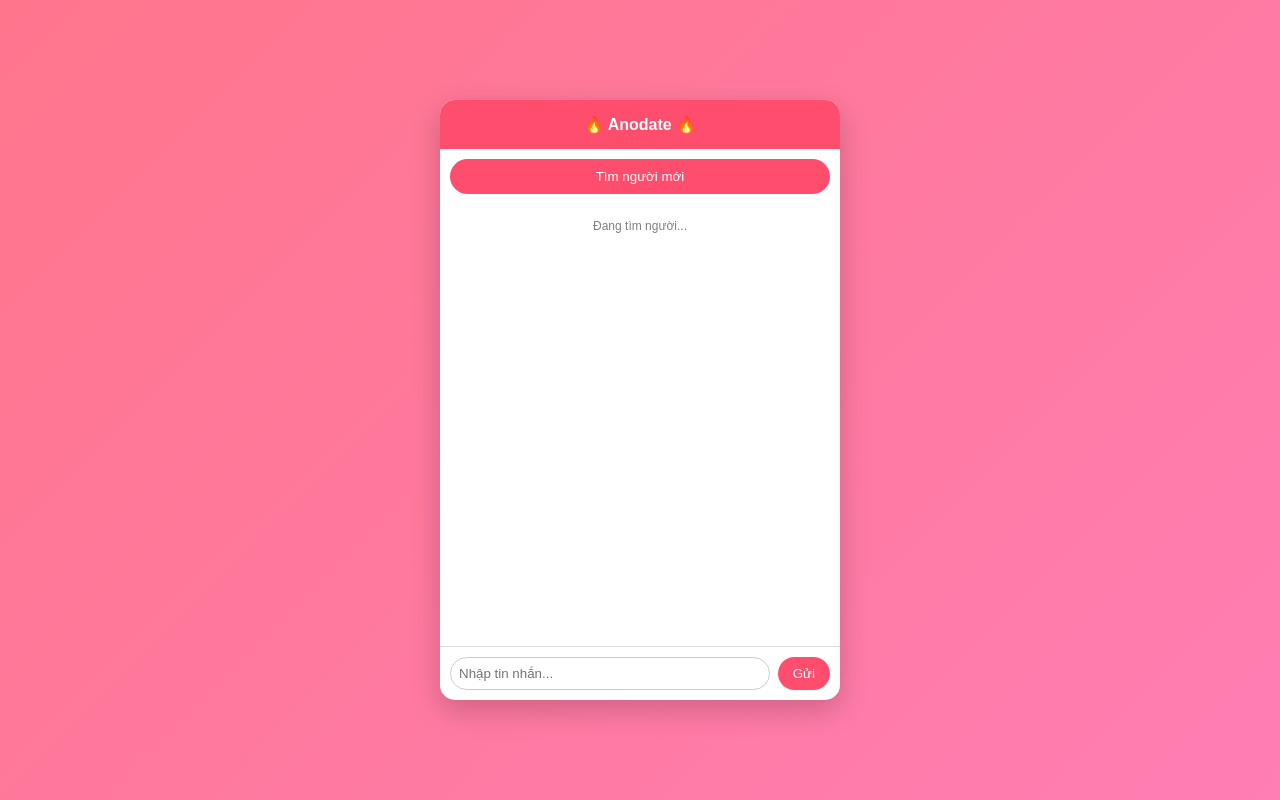
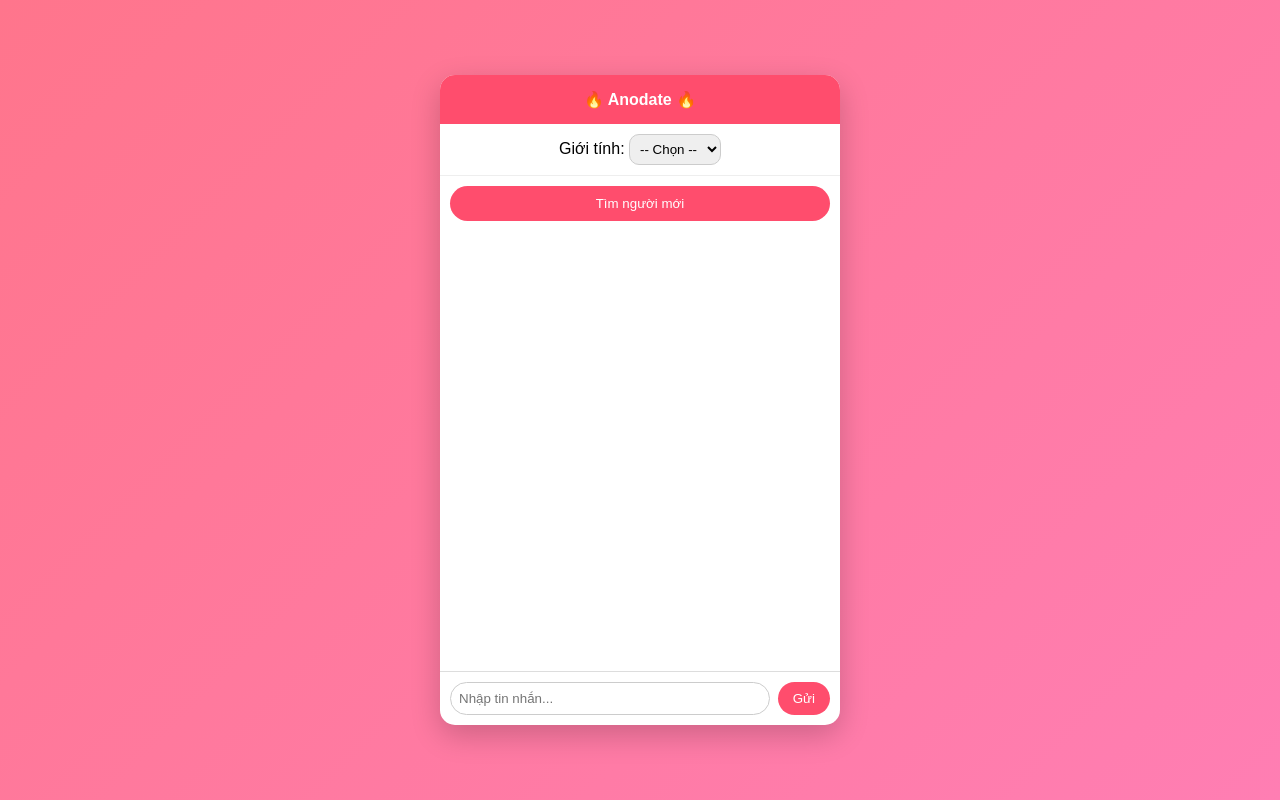
Before and after one commit to phamthihuong15072004-arch/Anodate, a website: page index.html in a window 1280 px wide. Both pictures are taken after a click on the button "Tìm người mới". Drawn offline with nearby package versions, Linux system fonts and the light colour scheme; no server answers.

Commit message:
Update index.html

```diff
--- a/index.html
+++ b/index.html
@@ -15,7 +15,7 @@
 
         .container {
             width: 400px;
-            height: 600px;
+            height: 650px;
             background: white;
             border-radius: 15px;
             display: flex;
@@ -30,6 +30,18 @@
             padding: 15px;
             text-align: center;
             font-weight: bold;
+        }
+
+        .gender-select {
+            padding: 10px;
+            text-align: center;
+            border-bottom: 1px solid #eee;
+        }
+
+        .gender-select select {
+            padding: 6px;
+            border-radius: 10px;
+            border: 1px solid #ccc;
         }
 
         .messages {
@@ -97,6 +109,17 @@
 <div class="container">
     <div class="header">🔥 Anodate 🔥</div>
 
+    <!-- CHỌN GIỚI TÍNH -->
+    <div class="gender-select">
+        Giới tính:
+        <select id="gender">
+            <option value="">-- Chọn --</option>
+            <option value="Nam">Nam</option>
+            <option value="Nữ">Nữ</option>
+            <option value="Khác">Khác</option>
+        </select>
+    </div>
+
     <button class="start-btn" onclick="findnewpartner()">Tìm người mới</button>
 
     <div class="messages" id="messages"></div>
@@ -110,10 +133,18 @@
 <script src="/socket.io/socket.io.js"></script>
 <script>
     const socket = io();
+    let selectedGender = "";
 
     function findnewpartner() {
-        socket.emit("findPartner");
-        addSystemMessage("Đang tìm người...");
+        selectedGender = document.getElementById("gender").value;
+
+        if (!selectedGender) {
+            alert("Vui lòng chọn giới tính trước!");
+            return;
+        }
+
+        socket.emit("findPartner", selectedGender);
+        addSystemMessage("Bạn đang tìm người... (Giới tính: " + selectedGender + ")");
     }
 
     function sendMessage() {
@@ -146,14 +177,10 @@
     }
 
     socket.on("chatMessage", (msg) => {
-        if (msg.includes("đã rời")) {
-            addSystemMessage(msg);
-        } else {
-            addMessage(msg.replace("Người lạ: ", ""), "stranger");
-        }
+        addMessage(msg, "stranger");
     });
 
-    // ✅ ENTER để gửi
+    // ENTER để gửi
     window.onload = function() {
         const input = document.getElementById("msgInput");
         input.addEventListener("keydown", function(e) {
```
